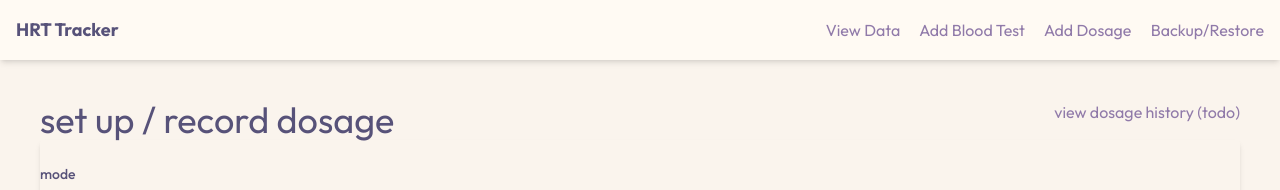
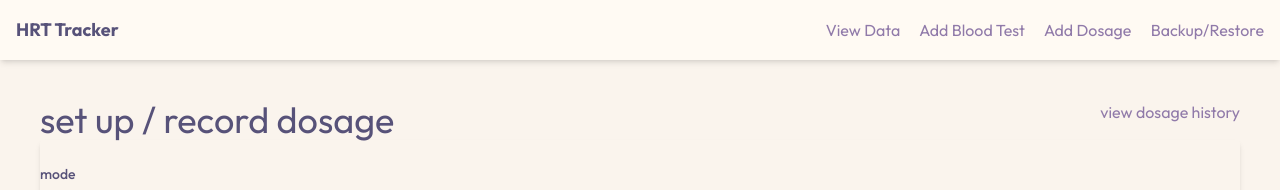
Before and after one commit to chaos-dotcom/hrt-tracker, a SvelteKit app: page /create/dosage in a window 1280 px wide. Shown: the top 190 px of the page. Built offline with nearby package versions, Linux system fonts and the light colour scheme.

Commit message:
fix: Remove (todo) from dosage history link

```diff
--- a/src/routes/create/dosage/+page.svelte
+++ b/src/routes/create/dosage/+page.svelte
@@ -201,7 +201,7 @@
         <h1 class="text-4xl">set up / record dosage</h1>
         <a
             class="text-latte-rose-pine-iris dark:text-rose-pine-iris hover:text-rose-pine-love transition-colors"
-            href="/view">view dosage history (todo)</a
+            href="/view">view dosage history</a
         >
     </div>
     <form onsubmit={handleSubmit} class="shadow-md rounded pt-6 pb-8 mb-4">
```
